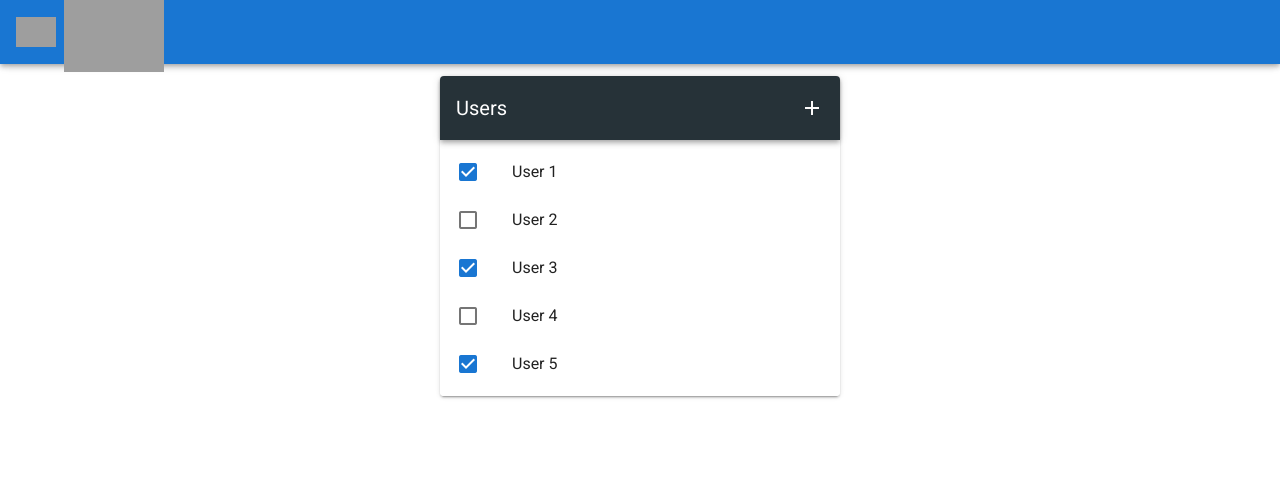
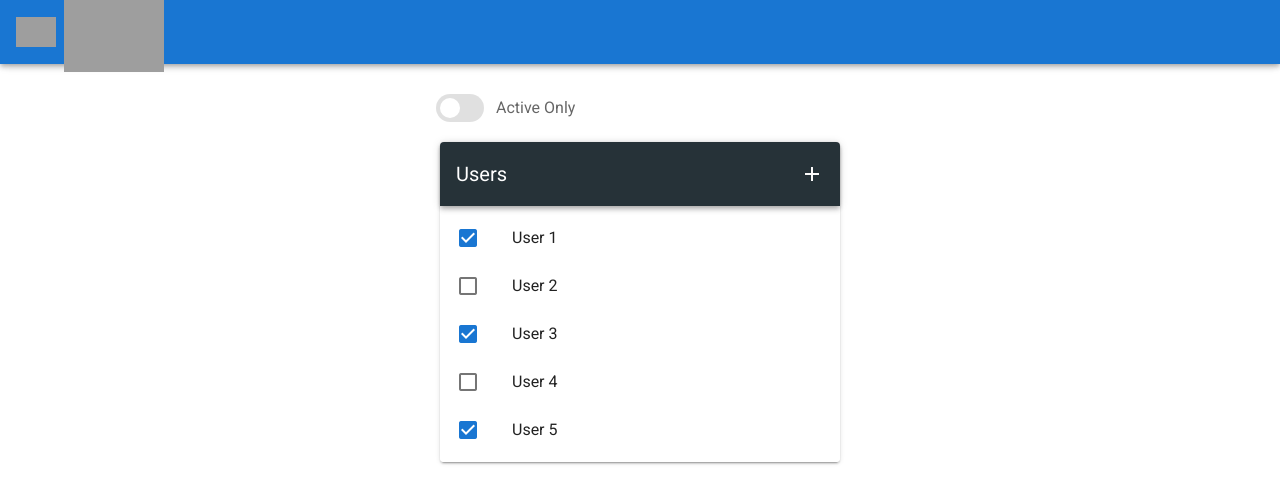
Before and after one commit to jpospisil2/vue-users-exercise-ts, a Vue app: page /users in a window 1280 px wide. Shown: the top 504 px of the page. Built offline with nearby package versions, Linux system fonts and the light colour scheme; grey boxes are pictures that could not be loaded.

Commit message:
Added filter for active only

```diff
--- a/src/views/Users.vue
+++ b/src/views/Users.vue
@@ -1,8 +1,15 @@
 <template>
-  <v-card
+  <v-sheet
     max-width="400"
     class="mx-auto"
   >
+    <v-switch
+      inset
+      v-model="showActiveOnly"
+      label="Active Only"
+    />
+
+    <v-card>
       <v-toolbar
         color="blue-grey darken-4"
         dark
@@ -17,17 +24,19 @@
         </v-btn>
       </v-toolbar>
       <UsersList
-      :users="users"
+        :users="visibleUsers"
         :new-user-input-visible="newUserInputVisible"
         @update-user-status="updateUserStatus"
         @add-user="addUser"
       />
     </v-card>
+  </v-sheet>
 </template>
 
 <script lang="ts">
 import Vue from 'vue';
 import UsersList from '@/components/UsersList.vue';
+import { User } from '@/types';
 
 interface UserStatusUpdateEvent {
   index: number;
@@ -43,6 +52,7 @@ export default Vue.extend({
 
   data: () => ({
     newUserInputVisible: false,
+    showActiveOnly: false,
     users: [
       { name: 'User 1', active: true },
       { name: 'User 2', active: false },
@@ -51,6 +61,18 @@ export default Vue.extend({
       { name: 'User 5', active: true },
     ],
   }),
+
+  computed: {
+    activeUsers() {
+      const { users } = this;
+      return users.filter(({ active }: User) => active);
+    },
+    visibleUsers() {
+      // eslint-disable-next-line
+      const { activeUsers, showActiveOnly, users } = this as any;
+      return showActiveOnly ? activeUsers : users;
+    },
+  },
 
   methods: {
     addUser(user: string) {
```
Lines whose indentation alone changed are shown as unchanged.
